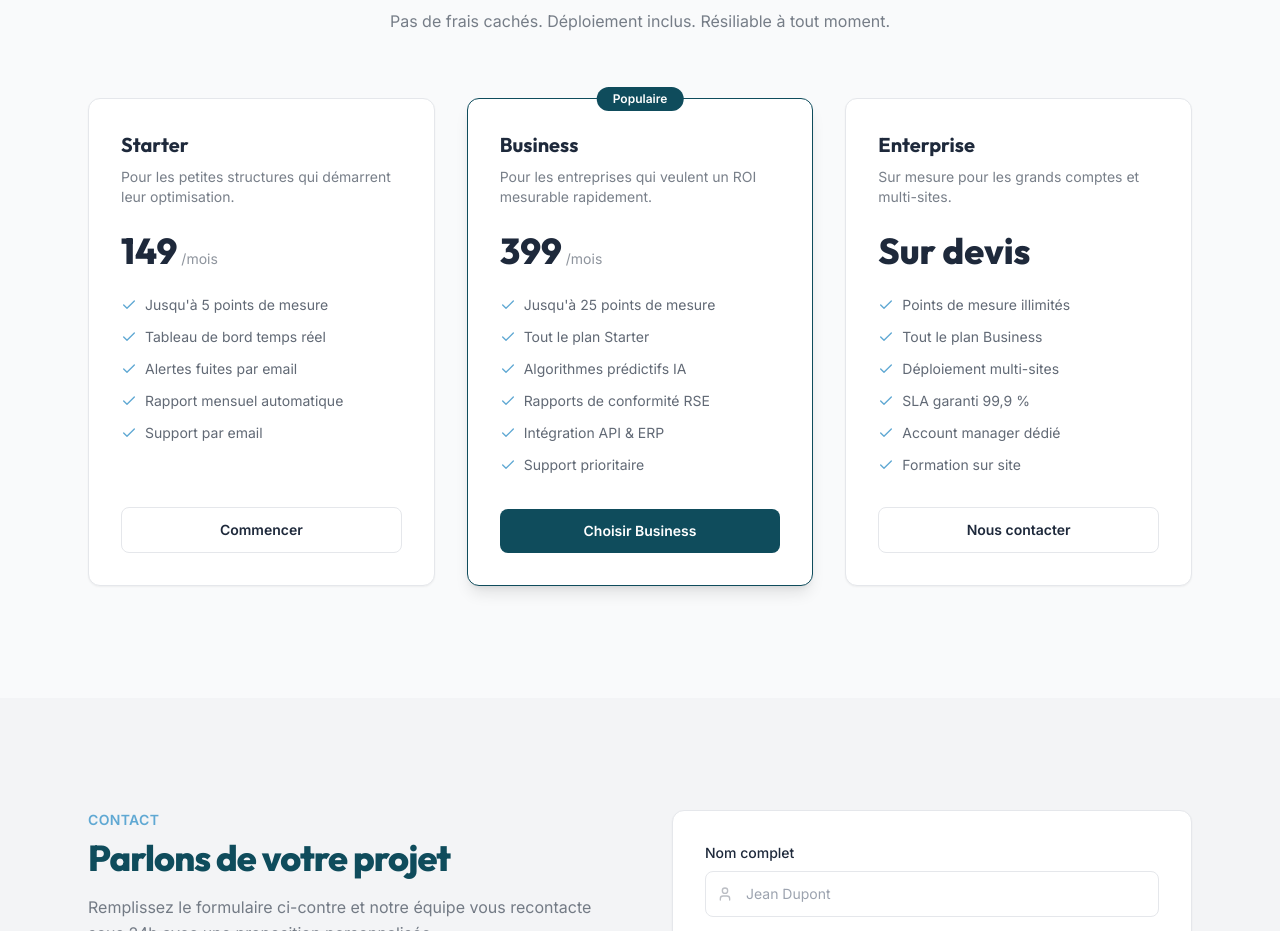
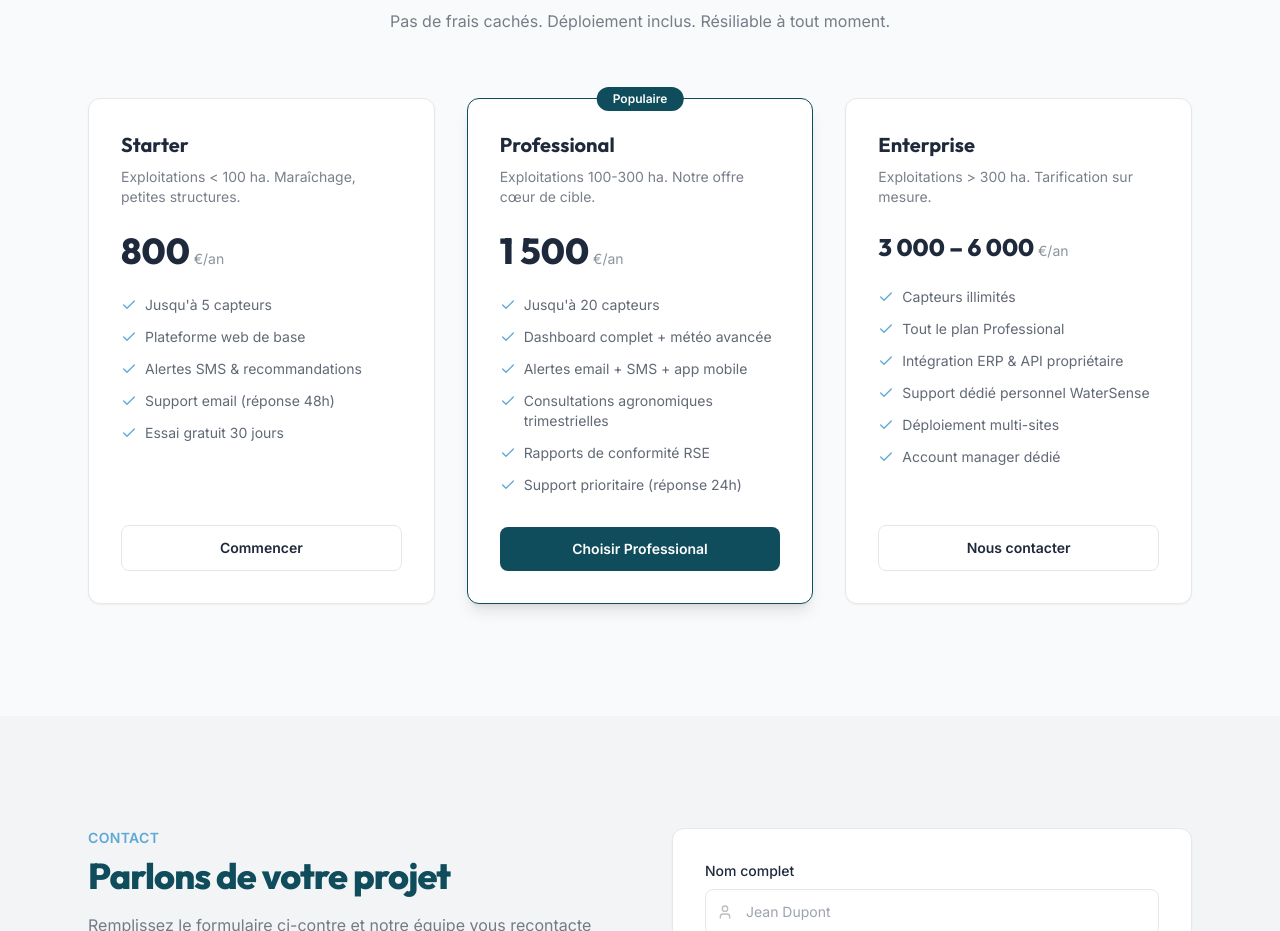
Before and after one commit to wejzi000/WATERSENSE, a Next.js app: page /landing in a window 1280 px wide. Shown: the part 2980-3911 px from the top of the page. Built offline with nearby package versions, Linux system fonts and the light colour scheme.

Commit message:
fix: align pricing with report (800/1500/3000-6000 EUR/an)

```diff
--- a/src/components/landing/PricingSection.tsx
+++ b/src/components/landing/PricingSection.tsx
@@ -6,47 +6,47 @@ import { Check } from 'lucide-react'
 const plans = [
   {
     name: 'Starter',
-    description: 'Pour les petites structures qui démarrent leur optimisation.',
-    price: '149',
-    period: '/mois',
+    description: 'Exploitations < 100 ha. Maraîchage, petites structures.',
+    price: '800',
+    period: '€/an',
     features: [
-      'Jusqu\'à 5 points de mesure',
-      'Tableau de bord temps réel',
-      'Alertes fuites par email',
-      'Rapport mensuel automatique',
-      'Support par email',
+      'Jusqu\'à 5 capteurs',
+      'Plateforme web de base',
+      'Alertes SMS & recommandations',
+      'Support email (réponse 48h)',
+      'Essai gratuit 30 jours',
     ],
     cta: 'Commencer',
     highlighted: false,
   },
   {
-    name: 'Business',
-    description: 'Pour les entreprises qui veulent un ROI mesurable rapidement.',
-    price: '399',
-    period: '/mois',
+    name: 'Professional',
+    description: 'Exploitations 100-300 ha. Notre offre cœur de cible.',
+    price: '1 500',
+    period: '€/an',
     features: [
-      'Jusqu\'à 25 points de mesure',
-      'Tout le plan Starter',
-      'Algorithmes prédictifs IA',
+      'Jusqu\'à 20 capteurs',
+      'Dashboard complet + météo avancée',
+      'Alertes email + SMS + app mobile',
+      'Consultations agronomiques trimestrielles',
       'Rapports de conformité RSE',
-      'Intégration API & ERP',
-      'Support prioritaire',
+      'Support prioritaire (réponse 24h)',
     ],
-    cta: 'Choisir Business',
+    cta: 'Choisir Professional',
     highlighted: true,
   },
   {
     name: 'Enterprise',
-    description: 'Sur mesure pour les grands comptes et multi-sites.',
-    price: 'Sur devis',
-    period: '',
+    description: 'Exploitations > 300 ha. Tarification sur mesure.',
+    price: '3 000 – 6 000',
+    period: '€/an',
     features: [
-      'Points de mesure illimités',
-      'Tout le plan Business',
+      'Capteurs illimités',
+      'Tout le plan Professional',
+      'Intégration ERP & API propriétaire',
+      'Support dédié personnel WaterSense',
       'Déploiement multi-sites',
-      'SLA garanti 99,9 %',
       'Account manager dédié',
-      'Formation sur site',
     ],
     cta: 'Nous contacter',
     highlighted: false,
@@ -105,7 +105,9 @@ export function PricingSection() {
               </p>
 
               <div className="mt-6 mb-6">
-                <span className="font-display text-4xl font-extrabold text-ink">
+                <span className={`font-display font-extrabold text-ink ${
+                  plan.price.length > 6 ? 'text-2xl' : 'text-4xl'
+                }`}>
                   {plan.price}
                 </span>
                 {plan.period && (
```
